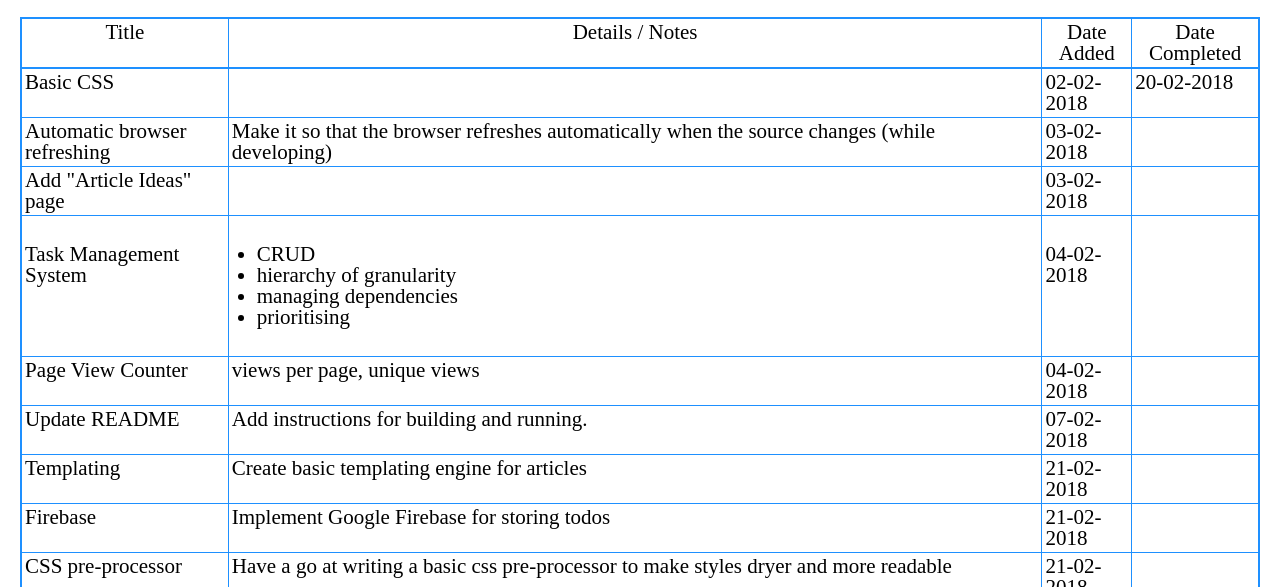
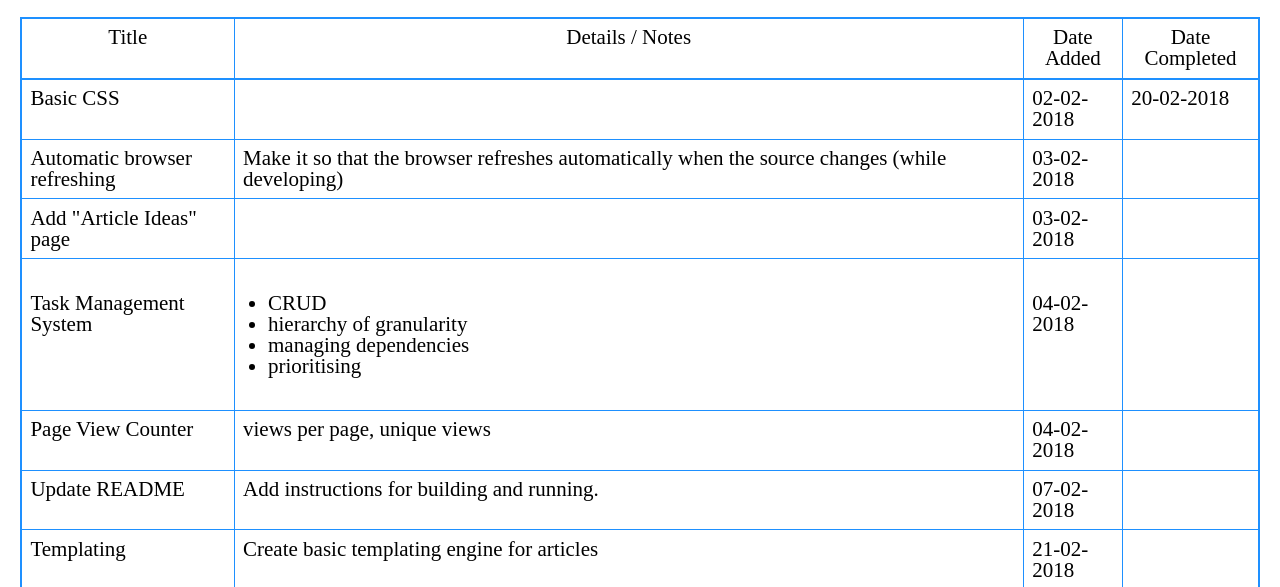
Before and after one commit to MJeorrett/blog, a website: page public/todo.html in a window 1280 px wide. Shown: the part 213-800 px from the top of the page. Drawn offline with Linux system fonts and the light colour scheme.

Commit message:
tables.css: tweak styling

```diff
--- a/public/css/table.css
+++ b/public/css/table.css
@@ -1,6 +1,8 @@
 table {
     border: 2px solid dodgerblue;
     border-collapse: collapse;
+    margin-bottom: 1em;
+    margin-top: 1em;
 }
 
 thead {
@@ -10,5 +12,5 @@ thead {
 
 td, th {
     border: 1px solid dodgerblue;
-    padding: 3px;
+    padding: 0.4em;
 }
```
